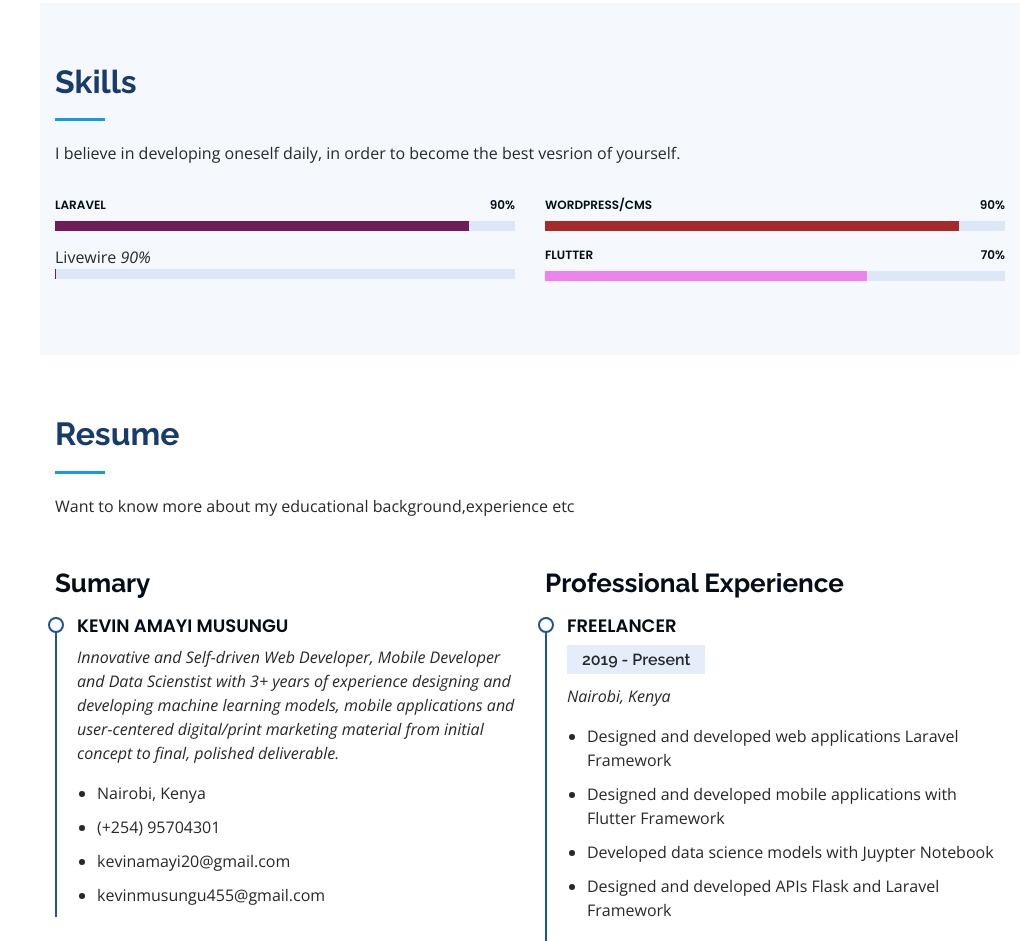
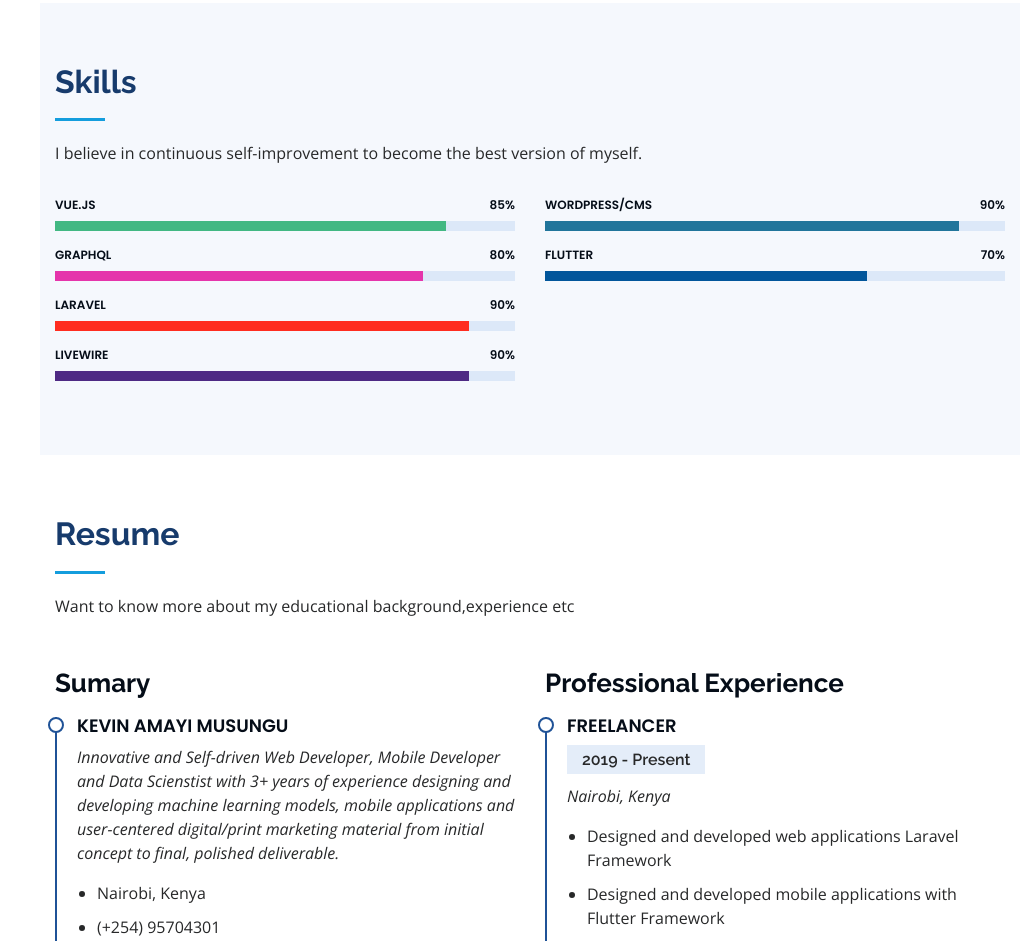
Before and after one commit to KEVINAMAYI/KEVINAMAYI.github.io, a plain HTML site: page index.html in a window 1280 px wide. Shown: the part 1980-2921 px from the top of the page, without its empty margins (260-1280 px from the left). Drawn offline with nearby package versions, Linux system fonts and the light colour scheme.

Commit message:
Update index.html

```diff
--- a/index.html
+++ b/index.html
@@ -188,44 +188,58 @@
 
     <div class="section-title">
       <h2>Skills</h2>
-          <p>I believe in developing oneself daily, in order to become the best vesrion of yourself.</p>
+      <p>I believe in continuous self-improvement to become the best version of myself.</p>
     </div>
 
     <div class="row skills-content">
 
+      <!-- Left Column -->
       <div class="col-lg-6" data-aos="fade-up">
+
+        <div class="progress">
+          <span class="skill">Vue.js <i class="val">85%</i></span>
+          <div class="progress-bar-wrap">
+            <div class="progress-bar" role="progressbar" aria-valuenow="85" aria-valuemin="0" aria-valuemax="100" style="background-color:#42b883;"></div>
+          </div>
+        </div>
+
+        <div class="progress">
+          <span class="skill">GraphQL <i class="val">80%</i></span>
+          <div class="progress-bar-wrap">
+            <div class="progress-bar" role="progressbar" aria-valuenow="80" aria-valuemin="0" aria-valuemax="100" style="background-color:#e535ab;"></div>
+          </div>
+        </div>
 
         <div class="progress">
           <span class="skill">Laravel <i class="val">90%</i></span>
           <div class="progress-bar-wrap">
-                <div class="progress-bar" role="progressbar" aria-valuenow="90" aria-valuemin="0" aria-valuemax="100" style="background-color:rgb(110, 29, 90);"></div>
+            <div class="progress-bar" role="progressbar" aria-valuenow="90" aria-valuemin="0" aria-valuemax="100" style="background-color:#ff2d20;"></div>
           </div>
-            </div
+        </div>
 
         <div class="progress">
           <span class="skill">Livewire <i class="val">90%</i></span>
           <div class="progress-bar-wrap">
-                <div class="progress-bar" role="progressbar" aria-valuenow="90" aria-valuemin="0" aria-valuemax="100" style="background-color:rgb(110, 29, 90);"></div>
+            <div class="progress-bar" role="progressbar" aria-valuenow="90" aria-valuemin="0" aria-valuemax="100" style="background-color:#4e2a84;"></div>
           </div>
-            </div
+        </div>
 
       </div>
 
-
-
+      <!-- Right Column -->
       <div class="col-lg-6" data-aos="fade-up" data-aos-delay="100">
 
         <div class="progress">
           <span class="skill">WordPress/CMS <i class="val">90%</i></span>
           <div class="progress-bar-wrap">
-              <div class="progress-bar" role="progressbar" aria-valuenow="90" aria-valuemin="0" aria-valuemax="100" style="background-color:brown;"></div>
+            <div class="progress-bar" role="progressbar" aria-valuenow="90" aria-valuemin="0" aria-valuemax="100" style="background-color:#21759b;"></div>
           </div>
         </div>
 
         <div class="progress">
           <span class="skill">Flutter <i class="val">70%</i></span>
           <div class="progress-bar-wrap">
-              <div class="progress-bar" role="progressbar" aria-valuenow="70" aria-valuemin="0" aria-valuemax="100" style="background-color:violet;"></div>
+            <div class="progress-bar" role="progressbar" aria-valuenow="70" aria-valuemin="0" aria-valuemax="100" style="background-color:#02569b;"></div>
           </div>
         </div>
 
@@ -234,7 +248,9 @@
     </div>
 
   </div>
-  </section><!-- End Skills Section -->
+</section>
+<!-- End Skills Section -->
+
 
   <!-- ======= Resume Section ======= -->
   <section id="resume" class="resume">
```
Lines whose indentation alone changed are shown as unchanged.
